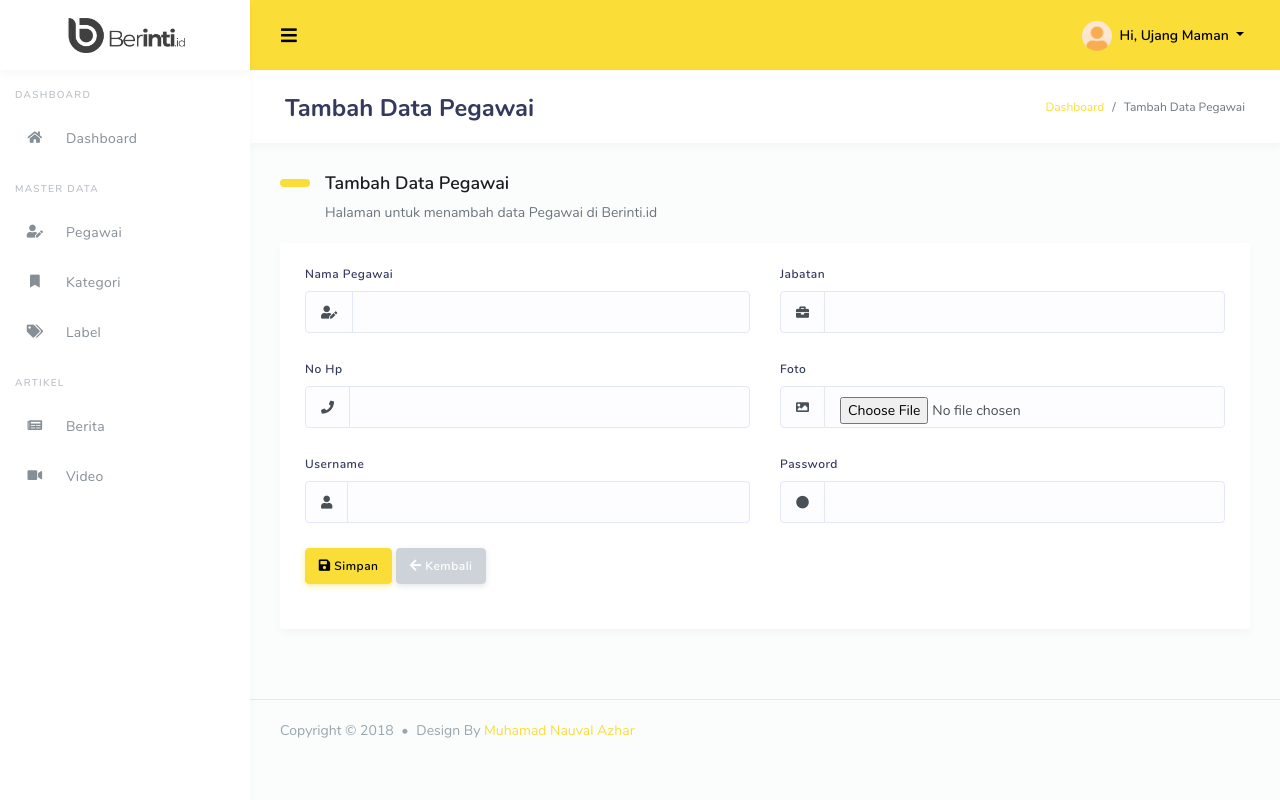
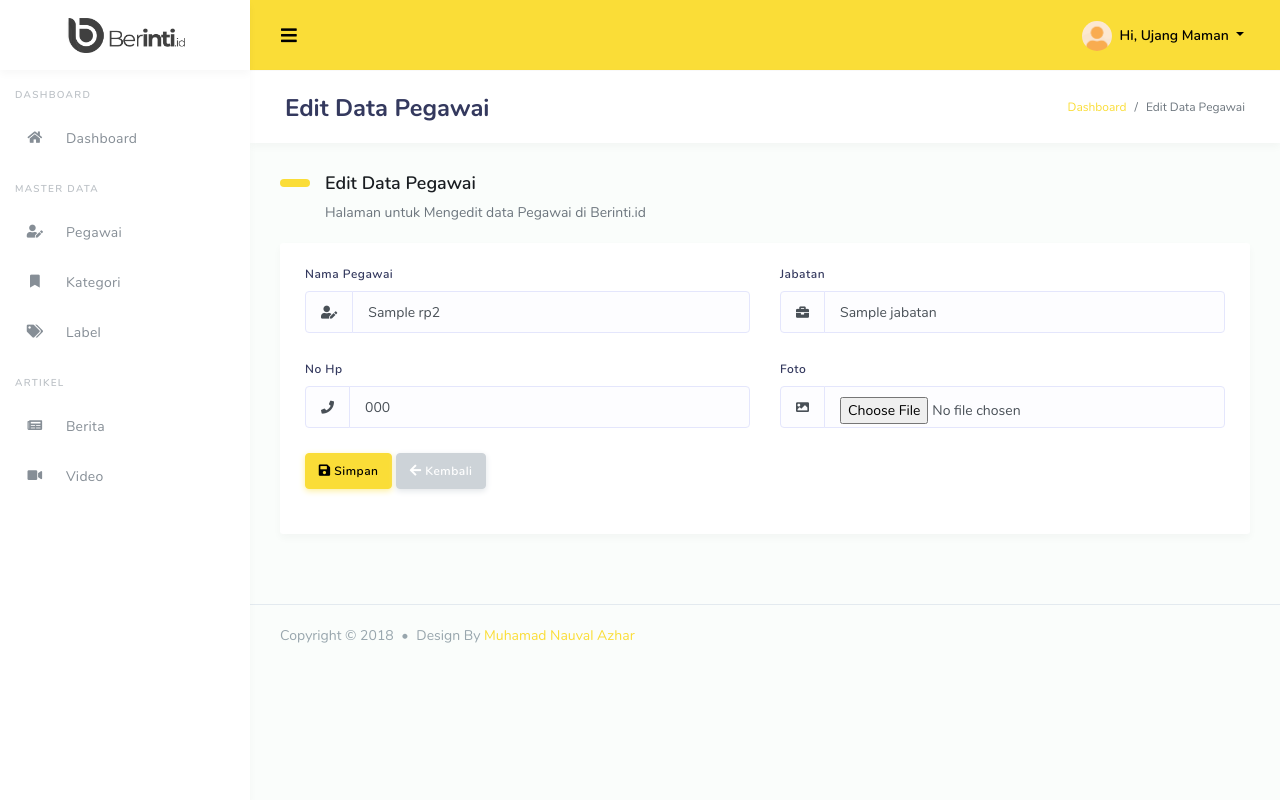
Before and after one commit to AzBot001/berinti.id, a CodeIgniter 4 app: the page made by app/Views/admin-pages/v_edit_pegawai.php in a window 1280 px wide. Run offline with PHP 8.4 and a stand-in for CodeIgniter, Linux system fonts and the light colour scheme; the template is opened without the code that fills it: most values are stand-ins (such as "Sample title", 1, 10 or a date in 2020); data that the repository does not hold is empty; some libraries are stand-ins or nearby versions.

Commit message:
add update pegawai

```diff
--- a/app/Config/Routes.php
+++ b/app/Config/Routes.php
@@ -19,12 +19,15 @@ $routes->get('/tambah_label', 'Label::insert');
 
 //view edit
 $routes->get('/vedit_label/(:num)', 'Label::v_updateLabel/$1');
+$routes->get('/vedit_pegawai/(:num)', 'Pegawai::v_updatepegawai/$1');
 
 //action tambah
 $routes->post('/tlabel', 'Label::save');
 $routes->post('/tpegawai', 'Pegawai::save');
 //action edit
 $routes->post('/edittlabel/(:segment)', 'Label::actedit_updateLabel/$1');
+$routes->post('/edittpegawai/(:segment)', 'Pegawai::actedit_updatepegawai/$1');
+
 
 
 //action hapus
--- a/app/Models/Mpegawai.php
+++ b/app/Models/Mpegawai.php
@@ -8,5 +8,5 @@ class Mpegawai extends Model
 {
     protected $table            = 'pegawai';
     protected $primaryKey       = 'id_pegawai';
-    protected $allowedFields    = ['nama_pegawai','jabatan','nohp','foto','username','pass'];
+    protected $allowedFields    = ['nama_pegawai', 'jabatan', 'nohp', 'foto', 'username', 'pass'];
 }
--- a/app/Views/admin-pages/v_edit_pegawai.php
+++ b/app/Views/admin-pages/v_edit_pegawai.php
@@ -4,23 +4,24 @@
 <div class="main-content">
     <section class="section">
         <div class="section-header">
-            <h1>Tambah Data Pegawai</h1>
+            <h1>Edit Data Pegawai</h1>
             <div class="section-header-breadcrumb">
                 <div class="breadcrumb-item active">
                     <a href="#">Dashboard</a>
                 </div>
-                <div class="breadcrumb-item">Tambah Data Pegawai</div>
+                <div class="breadcrumb-item">Edit Data Pegawai</div>
             </div>
         </div>
-        <h2 class="section-title">Tambah Data Pegawai</h2>
+        <h2 class="section-title">Edit Data Pegawai</h2>
         <p class="section-lead">
-            Halaman untuk menambah data Pegawai di Berinti.id
+            Halaman untuk Mengedit data Pegawai di Berinti.id
         </p>
         <div class="row">
             <div class="col-12">
                 <div class="card">
                     <div class="card-body">
-                        <form action="/tpegawai" method="post" enctype="multipart/form-data">
+                        <?php foreach ($rp2 as $dt): ?>
+                            <form action="/edittpegawai/<?= $dt->id_pegawai ?>" method="post" enctype="multipart/form-data">
                                 <?= csrf_field() ?>
                                 <div class="row">
                                     <div class="col-lg-6 col-sm-12 col-12">
@@ -32,7 +33,7 @@
                                                         <i class="fas fa-user-edit"></i>
                                                     </div>
                                                 </div>
-                                            <input type="text" class="form-control" name="nama_pegawai">
+                                                <input type="text" class="form-control" name="nama_pegawai" value="<?= $dt->nama_pegawai ?>">
                                             </div>
                                         </div>
                                     </div>
@@ -45,7 +46,7 @@
                                                         <i class="fas fa-briefcase"></i>
                                                     </div>
                                                 </div>
-                                            <input type="text" class="form-control" name="jabatan">
+                                                <input type="text" class="form-control" name="jabatan" value="<?= $dt->jabatan ?>">
                                             </div>
                                         </div>
                                     </div>
@@ -60,7 +61,7 @@
                                                         <i class="fas fa-phone"></i>
                                                     </div>
                                                 </div>
-                                            <input type="number" class="form-control" name="nohp">
+                                                <input type="number" class="form-control" name="nohp" value="<?= $dt->nohp ?>">
                                             </div>
                                         </div>
                                     </div>
@@ -73,42 +74,15 @@
                                                         <i class="fas fa-image"></i>
                                                     </div>
                                                 </div>
-                                            <input type="file" class="form-control" name="foto">
+                                                <input type="file" class="form-control" name="ft">
                                             </div>
                                             <?php if (!empty(session()->getFlashdata('error'))) : ?>
                                                 <small class="text-danger"> <?php echo session()->getFlashdata('error'); ?></small>
-                                            <?php endif;?>
+                                            <?php endif; ?>
                                         </div>
                                     </div>
                                 </div>
-                            <div class="row">
-                                <div class="col-lg-6 col-sm-12 col-12">
-                                    <div class="form-group">
-                                        <label>Username</label>
-                                        <div class="input-group">
-                                            <div class="input-group-prepend">
-                                                <div class="input-group-text">
-                                                    <i class="fas fa-user"></i>
-                                                </div>
-                                            </div>
-                                            <input type="text" class="form-control" name="username">
-                                        </div>
-                                    </div>
-                                </div>
-                                <div class="col-lg-6 col-sm-12 col-12">
-                                    <div class="form-group">
-                                        <label>Password</label>
-                                        <div class="input-group">
-                                            <div class="input-group-prepend">
-                                                <div class="input-group-text">
-                                                    <i class="fas fa-circle"></i>
-                                                </div>
-                                            </div>
-                                            <input type="password" class="form-control" name="pass">
-                                        </div>
-                                    </div>
-                                </div>
-                            </div>
+                                <input type="hidden" class="form-control" id="exampleInputno" name="fl" value="<?= $dt->foto; ?>">
                                 <div class="row">
                                     <div class="col-12">
                                         <div class="form-group">
@@ -118,6 +92,7 @@
                                     </div>
                                 </div>
                             </form>
+                        <?php endforeach; ?>
                     </div>
                 </div>
             </div>
--- a/app/Views/admin-pages/v_pegawai.php
+++ b/app/Views/admin-pages/v_pegawai.php
@@ -67,7 +67,7 @@
                                                 <form action="<?= base_url(); ?>hapus_pegawai/<?= $d['id_pegawai']; ?>" method="post">
                                                     <?= csrf_field() ?>
                                                     <input type="hidden" name="_method" value="DELETE">
-                                                    <a href="" class="btn btn-warning btn-sm"><i class="fas fa-edit"></i></a>
+                                                    <a href="vedit_pegawai/<?= $d['id_pegawai']; ?>" class="btn btn-warning btn-sm"><i class="fas fa-edit"></i></a>
                                                     <button onclick="return confirm('Apakah Anda Yakin?');" type="submit" class="btn btn-danger btn-sm"><i class="fas fa-trash"></i></button>
                                                 </form>
                                             </td>
```
Also changed, not shown: app/Controllers/Pegawai.php (+57 -1 lines). Lines whose indentation alone changed are shown as unchanged.
